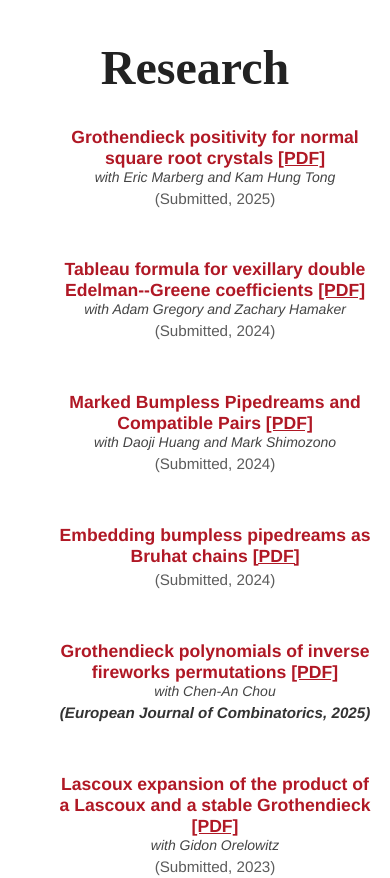
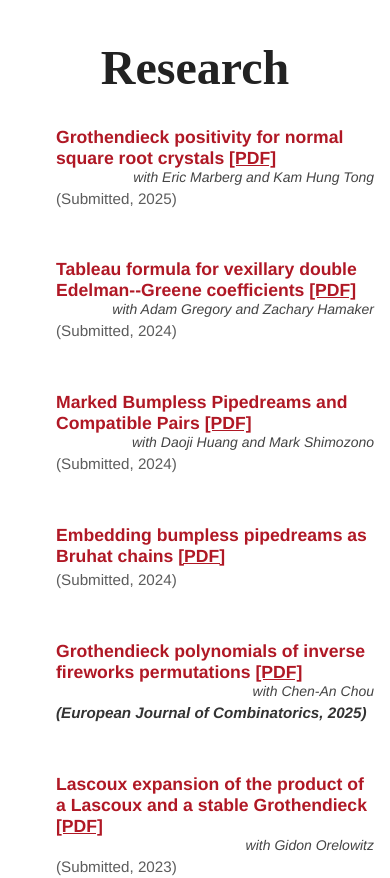
Before and after one commit to tianyi-math/tianyi-math.github.io, a plain HTML site: page index.html in a window 390 px wide. Shown: the part 940-1818 px from the top of the page. Drawn offline with Linux system fonts and the light colour scheme.

Commit message:
Update style.css

```diff
--- a/style.css
+++ b/style.css
@@ -611,7 +611,7 @@ section#research {
   font-weight: 600;
   color: #b01825;
   font-size: 1.1rem;
-  text-align: center;
+  text-align: left;
     }
     .M_paper-title a {
       color: #b01825;
@@ -623,19 +623,19 @@ section#research {
       color: #333;
       font-weight: bold;
       font-style: italic;
-      text-align: center;
+      text-align: left;
     }
     .M_collaborator {
       font-style: italic;
       color: #444;
       white-space: nowrap;   /* 防止换行 */
-      text-align: center;
+      text-align: right;
     }
   .M_submitted {
       margin-top: 0.3rem;
       font-size: 0.95rem;
       color: rgba(51, 51, 51, 0.8);
-      text-align: center;
+      text-align: left;
    }
 
 
```
